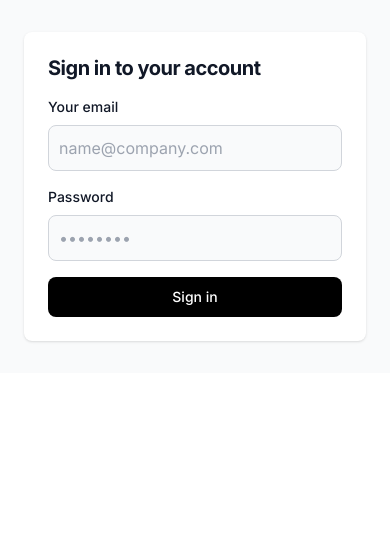
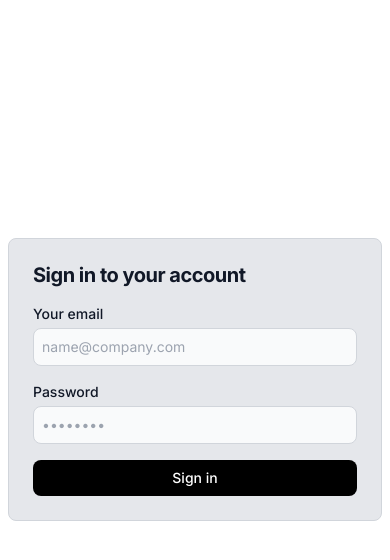
Before and after one commit to dev-shajid/expense-management, a Next.js app: page /signin in a window 390 px wide. Shown: the top 560 px of the page. Built offline with nearby package versions, Linux system fonts and the light colour scheme.

Commit message:
app init

```diff
--- a/src/app/(auth)/loading.js
+++ b/src/app/(auth)/loading.js
@@ -3,8 +3,6 @@ import React from 'react'
 
 export default function loading() {
     return (
-        <section className='flex justify-center items-center h-[100dvh]'>
-            <Loading />
-        </section>
+        <Loading page />
     )
 }
--- a/src/app/(auth)/signin/page.js
+++ b/src/app/(auth)/signin/page.js
@@ -38,34 +38,34 @@ export default function page({ searchParams }) {
     }
 
     return (
-        <section className="bg-gray-50">
+        <section className="">
             <Backdrop open={isLoading} className='backdrop' />
-            <div className="flex flex-col items-center justify-center px-6 py-8 mx-auto md:h-screen lg:py-0">
-                <div className="w-full bg-white rounded-lg shadow max-w-[400px]">
+            <div className="flex flex-col items-center justify-center sm:px-6 px-2 py-8 mx-auto h-[90dvh] lg:py-0">
+                <div className="w-full bg-gray-200 rounded-lg border border-gray-300 max-w-[400px]">
                     <div className="p-6 space-y-4 md:space-y-6 sm:p-8">
                         <h1 className="text-xl font-bold leading-tight tracking-tight text-gray-900 md:text-2xl">
                             Sign in to your account
                         </h1>
                         <form onSubmit={handleSubmit} className="space-y-4 md:space-y-6" action="#">
                             <div>
-                                <label htmlFor="email" className="block mb-2 text-sm font-medium text-gray-900">Your email</label>
+                                <label htmlFor="email" className="block mb-1 text-sm font-medium text-gray-900">Your email</label>
                                 <input
                                     type="email"
                                     name="email"
                                     id="email"
-                                    className="bg-gray-50 border border-gray-300 text-gray-900 sm:text-sm rounded-lg focus:ring-primary-600 focus:border-primary-600 block w-full p-2.5" placeholder="name@company.com" required
+                                    className="bg-gray-50 border border-gray-300 text-gray-900 sm:text-sm rounded-lg focus:ring-primary-600 focus:border-primary-600 block w-full p-2 text" placeholder="name@company.com" required
                                     onChange={handleChange}
                                     value={values.email}
                                 />
                             </div>
                             <div>
-                                <label htmlFor="password" className="block mb-2 text-sm font-medium text-gray-900">Password</label>
+                                <label htmlFor="password" className="block mb-1 text-sm font-medium text-gray-900">Password</label>
                                 <input
                                     type="password"
                                     name="password"
                                     id="password"
                                     placeholder="••••••••"
-                                    className="bg-gray-50 border border-gray-300 text-gray-900 sm:text-sm rounded-lg focus:ring-primary-600 focus:border-primary-600 block w-full p-2.5"
+                                    className="bg-gray-50 border border-gray-300 text-gray-900 sm:text-sm rounded-lg focus:ring-primary-600 focus:border-primary-600 block w-full p-2 text"
                                     required
                                     onChange={handleChange}
                                     value={values.password}
@@ -89,7 +89,7 @@ export default function page({ searchParams }) {
                             </div> */}
                             <button
                                 disabled={isLoading}
-                                type="submit" className="w-full bg-black text-white bg-primary-600 hover:bg-primary-700 focus:ring-4 focus:outline-none focus:ring-primary-300 font-medium rounded-lg text-sm px-5 py-2.5 text-center">
+                                type="submit" className="w-full bg-black text-white bg-primary-600 hover:bg-primary-700 focus:ring-4 focus:outline-none focus:ring-primary-300 font-medium rounded-lg text-sm px-5 p-2 text text-center">
                                 {isLoading?'Loading...':'Sign in'}
                             </button>
                         </form>
--- a/src/app/(dashboard)/loading.js
+++ b/src/app/(dashboard)/loading.js
@@ -3,8 +3,6 @@ import React from 'react'
 
 export default function loading() {
     return (
-        <section className='flex justify-center items-center h-[100dvh]'>
-            <Loading />
-        </section>
+        <Loading page />
     )
 }
--- a/src/app/(dashboard)/page.js
+++ b/src/app/(dashboard)/page.js
@@ -20,11 +20,7 @@ export default function Home() {
     authUser()
   }, [])
 
-  if (isLoading) return (
-    <section className='flex justify-center items-center h-[100dvh]'>
-      <Loading />
-    </section>
-  )
+  if (isLoading) return <Loading page/>
   return (
     <>
       <div className="text-3xl">
--- a/src/components/Loading.jsx
+++ b/src/components/Loading.jsx
@@ -4,7 +4,7 @@ import { ImSpinner8 } from 'react-icons/im'
 export default function Loading({page}) {
     return (
         <>
-            <div className={`inline-flex items-center justify-center text-2xl gap-3 ${page?'w-full h-[100dvh]':''}`}>
+            <div className={`inline-flex items-center justify-center text-2xl gap-3 ${page?'w-full h-[70dvh]':''}`}>
                 <ImSpinner8 className="animate-spin" />
                 <p>Loading</p>
             </div>
```
